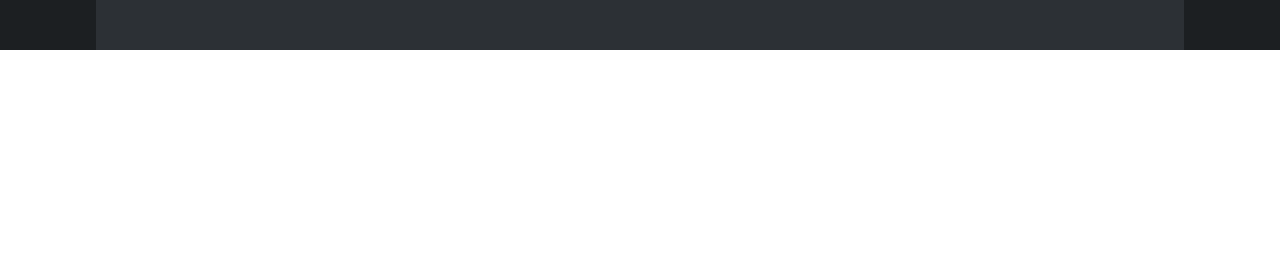
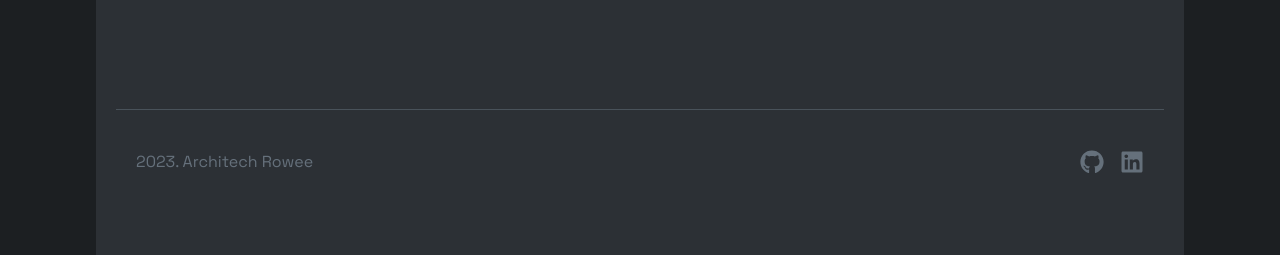
Before and after one commit to Rowee13/fem-solutions-byrowee, a React (Create React App) app: page / in a window 1280 px wide. Shown: the part 1018-1273 px from the top of the page. Before the commit the page ends 1068 px from the top, so only its background shows below. Built offline with nearby package versions, Linux system fonts and the light colour scheme; a web font is replaced by a local one.

Commit message:
Add Footer component

```diff
--- /dev/null
+++ b/src/components/Footer.jsx
@@ -0,0 +1,32 @@
+import { FaLinkedin, FaGithub } from "react-icons/fa";
+
+const Footer = () => {
+  return (
+    <div>
+      <div className="border-b border-bunker-gray-400 w-full h-10 mt-10" />
+      <div className="flex flex-row justify-between px-5 pt-10 pb-16 font-spacegrotesk text-bunker-gray-100">
+        <a href="/">2023. Architech Rowee</a>
+        <div className="flex flex-row gap-4">
+          <a
+            href="https://github.com/Rowee13"
+            aria-label="github"
+            target="_blank"
+            rel="noreferrer noopener"
+          >
+            <FaGithub className="w-6 h-6" />
+          </a>
+          <a
+            href="https://www.linkedin.com/in/roweeapor/"
+            aria-label="linkedin"
+            target="_blank"
+            rel="noreferrer noopener"
+          >
+            <FaLinkedin className="w-6 h-6" />
+          </a>
+        </div>
+      </div>
+    </div>
+  );
+};
+
+export default Footer;
--- a/src/pages/Home.jsx
+++ b/src/pages/Home.jsx
@@ -1,5 +1,6 @@
 import Header from "../components/Header";
 import FemCard from "../components/FemCard";
+import Footer from "../components/Footer";
 
 import {
   femProductCardImg,
@@ -60,6 +61,7 @@ const Home = () => {
           femCategory="Newbie"
         />
       </div>
+      <Footer />
     </div>
   );
 };
```
